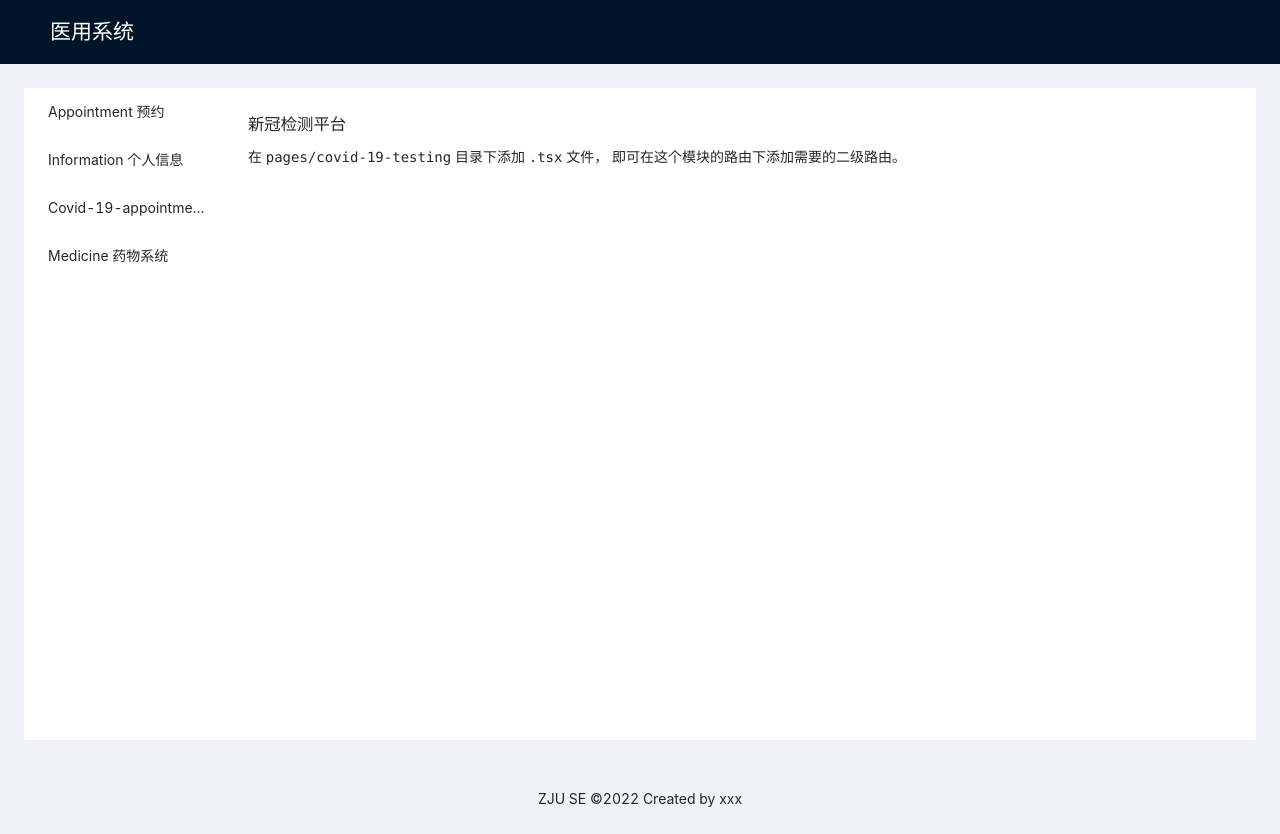
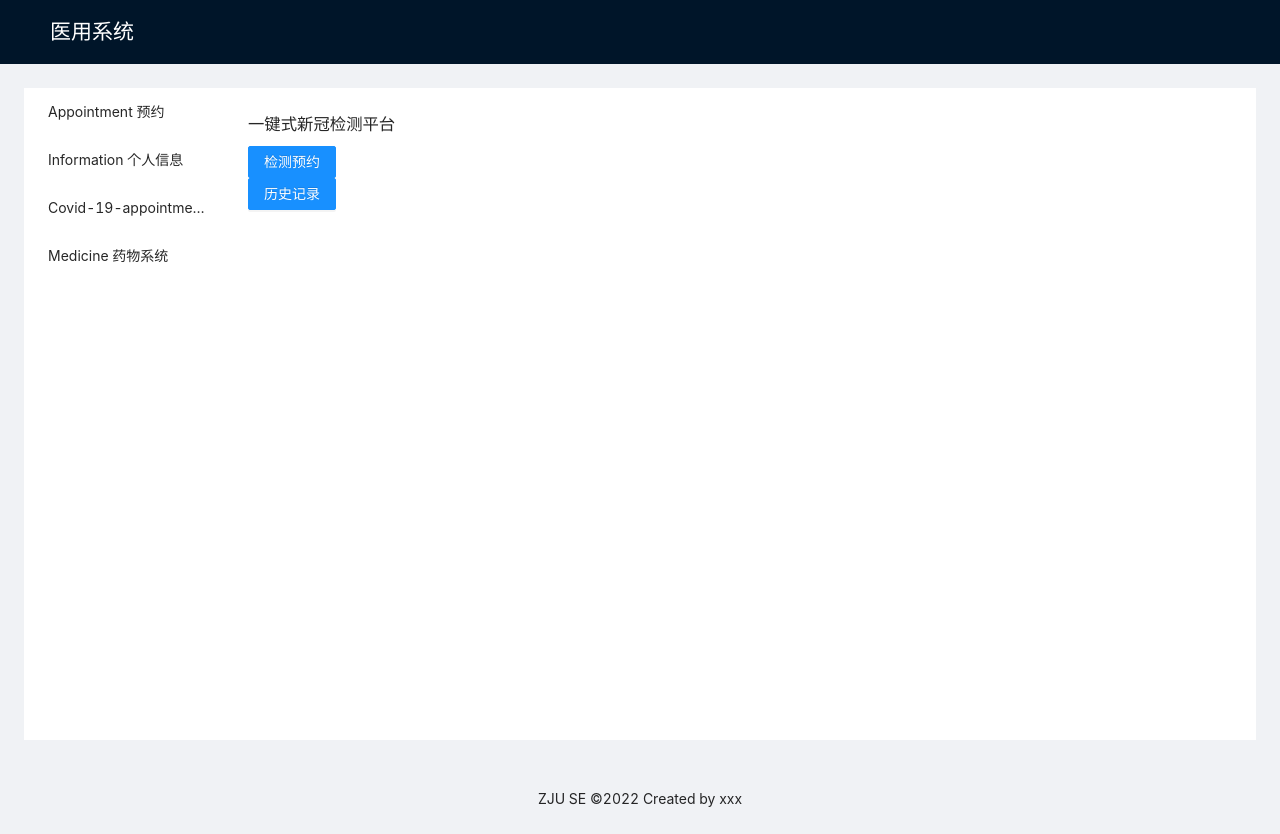
Before and after one commit to yuaanlin/zju-se-project, a Next.js app: page /covid-19-testing in a window 1280 px wide. Built offline with nearby package versions, Linux system fonts and the light colour scheme.

Commit message:
核酸检测界面

```diff
--- a/pages/covid-19-testing/index.tsx
+++ b/pages/covid-19-testing/index.tsx
@@ -1,7 +1,23 @@
 import SiderMenu from '../component/SiderMenu';
 import { Layout } from 'antd';
+import { Popover, Button } from 'antd';
 
 const { Content } = Layout;
+
+const content1 = (
+  <div>
+    <p>where to place choice1</p>
+    <p>where to place choice1</p>
+  </div>
+);
+
+const content2 = (
+  <div>
+    <p>最近检测结果</p>
+    <p>历史检测结果</p>
+  </div>
+);
+
 export default function Covid19TestingPage() {
   return (
     <>
@@ -16,10 +32,16 @@ export default function Covid19TestingPage() {
         }}
       >
         <div>
-          <h1>新冠检测平台</h1>
+          <h1>一键式新冠检测平台</h1>
           <p>
-            在 <code>pages/covid-19-testing</code> 目录下添加 <code>.tsx</code> 文件，
-            即可在这个模块的路由下添加需要的二级路由。
+          <Popover content={content1} title="预约选择">
+            <Button type="primary">检测预约</Button>
+          </Popover>
+          <div>
+            <Popover content={content2} title="历史记录">
+              <Button type="primary">历史记录</Button>
+            </Popover>
+          </div>
           </p>
         </div>
       </Content>
```
